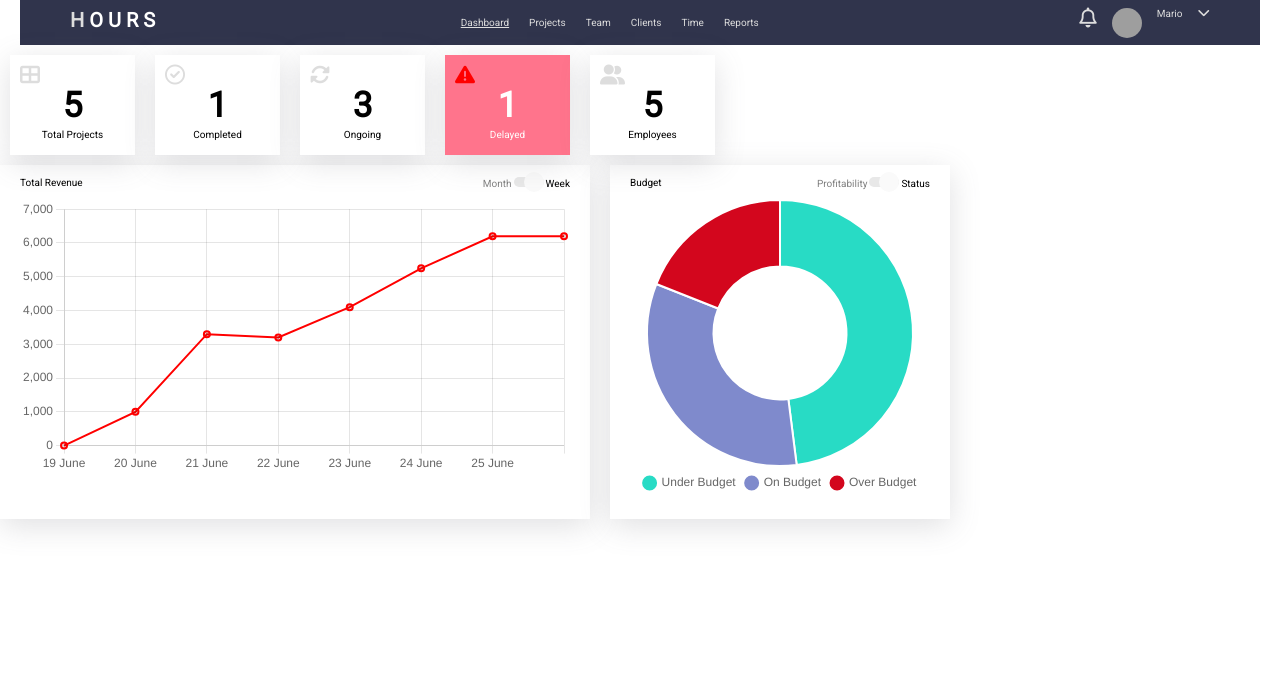
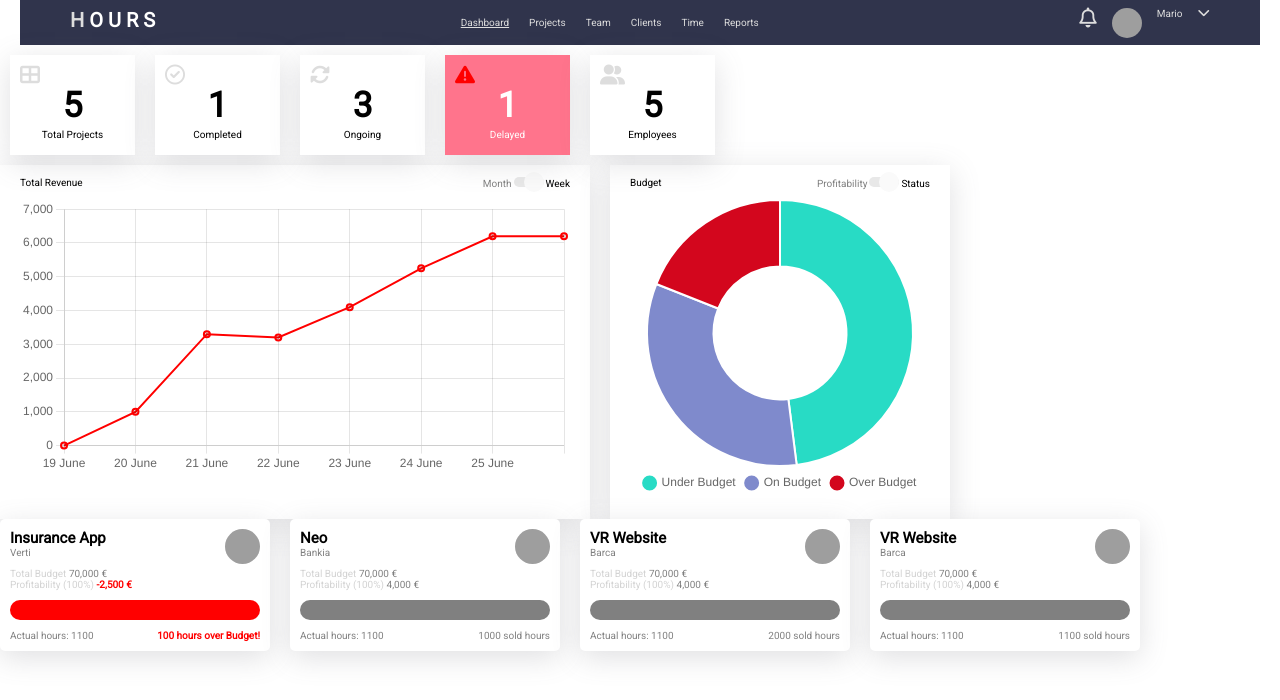
Before and after one commit to tonymike99/dashboard, a React (Create React App) app: page / in a window 1280 px wide. Shown: the top 700 px of the page. Built offline with nearby package versions, Linux system fonts and the light colour scheme; grey boxes are pictures that could not be loaded.

Commit message:
added budget status cards

```diff
--- a/src/App.js
+++ b/src/App.js
@@ -4,6 +4,7 @@ import {
   SmallStatCards,
   BudgetChart,
   LineChart,
+  BudgetStatusCards,
 } from "./components/index";
 
 function App() {
@@ -15,6 +16,7 @@ function App() {
         <LineChart />
         <BudgetChart />
       </div>
+      <BudgetStatusCards />
     </>
   );
 }
--- /dev/null
+++ b/src/components/BudgetStatusCard/BudgetStatusCard.css
@@ -0,0 +1,64 @@
+.budget-status-card {
+  position: relative;
+  padding: 1rem;
+  border-radius: 5px;
+  box-shadow: rgba(100, 100, 111, 0.2) 0px 7px 29px 0px;
+  background-color: white;
+  display: flex;
+  flex-direction: column;
+  gap: 1rem;
+  width: 25rem;
+}
+
+.top-right-badge {
+  position: absolute;
+  top: 1rem;
+  right: 1rem;
+}
+
+.budget-status-picture {
+  border-radius: 50%;
+}
+
+.progress-value {
+  width: 100%;
+  height: 2rem;
+  border-radius: 1rem;
+}
+
+.progress-value-text {
+  display: flex;
+  justify-content: space-between;
+}
+
+.text-small {
+  font-size: 1rem;
+}
+
+.text-medium {
+  font-size: 1.5rem;
+}
+
+.bold {
+  font-weight: bold;
+}
+
+.light-gray {
+  color: lightgray;
+}
+
+.gray {
+  color: gray;
+}
+
+.red {
+  color: red;
+}
+
+.bg-gray {
+  background-color: gray;
+}
+
+.bg-red {
+  background-color: red;
+}
--- /dev/null
+++ b/src/components/BudgetStatusCard/BudgetStatusCard.jsx
@@ -0,0 +1,63 @@
+import "./BudgetStatusCard.css";
+
+function BudgetStatusCard({
+  title,
+  subtitle,
+  totalBudget,
+  profitability,
+  actualHours,
+  soldHours,
+}) {
+  return (
+    <div className="budget-status-card">
+      <div>
+        <div className="text-medium bold">{title}</div>
+        <div className="text-small gray">{subtitle}</div>
+        <img
+          className="budget-status-picture top-right-badge"
+          src="https://i.pravatar.cc/35?img=10"
+          alt="woman"
+        />
+      </div>
+
+      <div>
+        <div className="light-gray">
+          Total Budget <span className="gray">{totalBudget} €</span>
+        </div>
+        <div className="light-gray">
+          Profitability (100%){" "}
+          <span
+            className={
+              parseFloat(profitability.replace(/,/g, "")) < 0
+                ? "red bold"
+                : "gray"
+            }
+          >
+            {profitability} €
+          </span>
+        </div>
+      </div>
+
+      <div
+        className={
+          parseFloat(profitability.replace(/,/g, "")) < 0
+            ? "bg-red progress-value"
+            : "bg-gray progress-value"
+        }
+      ></div>
+
+      <div className="progress-value-text gray">
+        <span>Actual hours: {actualHours}</span>
+        {parseFloat(profitability.replace(/,/g, "")) < 0 ? (
+          <span className={"red bold"}>
+            {soldHours - actualHours} hours over Budget!
+          </span>
+        ) : (
+          <span>{soldHours} sold hours</span>
+        )}
+      </div>
+    </div>
+  );
+}
+
+export default BudgetStatusCard;
--- /dev/null
+++ b/src/components/BudgetStatusCards/BudgetStatusCards.css
@@ -0,0 +1,4 @@
+.budget-status-cards {
+  display: flex;
+  gap: 2rem;
+}
--- /dev/null
+++ b/src/components/BudgetStatusCards/BudgetStatusCards.jsx
@@ -0,0 +1,31 @@
+import "./BudgetStatusCards.css";
+import { BudgetStatusCard } from "../index";
+import budgetStatusData from "../../data/budgetStatusData";
+
+function BudgetStatusCards() {
+  return (
+    <div className="budget-status-cards">
+      {budgetStatusData.map(
+        ({
+          title,
+          subtitle,
+          totalBudget,
+          profitability,
+          actualHours,
+          soldHours,
+        }) => (
+          <BudgetStatusCard
+            title={title}
+            subtitle={subtitle}
+            totalBudget={totalBudget}
+            profitability={profitability}
+            actualHours={actualHours}
+            soldHours={soldHours}
+          />
+        )
+      )}
+    </div>
+  );
+}
+
+export default BudgetStatusCards;
--- a/src/components/index.js
+++ b/src/components/index.js
@@ -3,5 +3,15 @@ import SmallStatCard from "./Small-Stat-Card/SmallStatCard";
 import SmallStatCards from "./Small-Stat-Cards/SmallStatCards";
 import BudgetChart from "./Chart/BudgetChart";
 import LineChart from "./Chart/LineChart";
+import BudgetStatusCard from "./BudgetStatusCard/BudgetStatusCard";
+import BudgetStatusCards from "./BudgetStatusCards/BudgetStatusCards";
 
-export { Header, SmallStatCard, SmallStatCards, BudgetChart, LineChart };
+export {
+  Header,
+  SmallStatCard,
+  SmallStatCards,
+  BudgetChart,
+  LineChart,
+  BudgetStatusCard,
+  BudgetStatusCards,
+};
--- /dev/null
+++ b/src/data/budgetStatusData.js
@@ -0,0 +1,36 @@
+const budgetStatusData = [
+  {
+    title: "Insurance App",
+    subtitle: "Verti",
+    totalBudget: "70,000",
+    profitability: "-2,500",
+    actualHours: 1100,
+    soldHours: 1200,
+  },
+  {
+    title: "Neo",
+    subtitle: "Bankia",
+    totalBudget: "70,000",
+    profitability: "4,000",
+    actualHours: 1100,
+    soldHours: 1000,
+  },
+  {
+    title: "VR Website",
+    subtitle: "Barca",
+    totalBudget: "70,000",
+    profitability: "4,000",
+    actualHours: 1100,
+    soldHours: 2000,
+  },
+  {
+    title: "VR Website",
+    subtitle: "Barca",
+    totalBudget: "70,000",
+    profitability: "4,000",
+    actualHours: 1100,
+    soldHours: 1100,
+  },
+];
+
+export default budgetStatusData;
```
